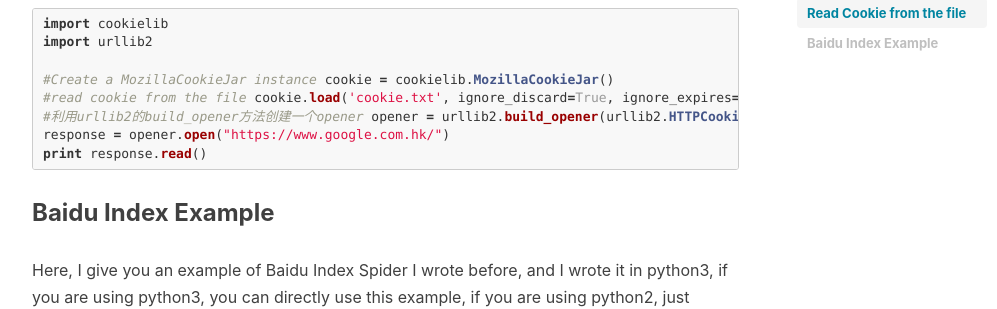
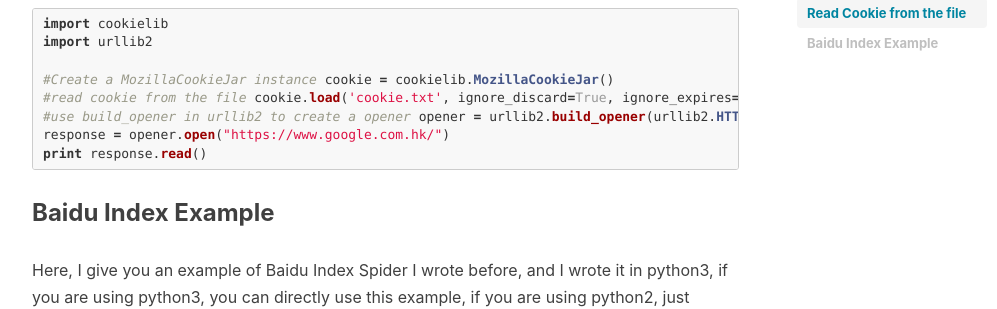
Before and after one commit to CodingMrWang/codingmrwang.github.io, a Jekyll site: the page built from _posts/2018-07-14-Cookie.md, in a window 1280 px wide and 900 px high, scrolled down 1740 px. Shown: the part 151-460 px from the top of the window, without its empty margins (233-1230 px from the left). Built offline with Jekyll 4.4.1, drawn with Linux system fonts in a browser that asks for light colours; nearby versions of some CDN libraries; comment, search, counter and statistics services are not loaded.

Commit message:
update second post

```diff
--- a/_posts/2018-07-14-Cookie.md
+++ b/_posts/2018-07-14-Cookie.md
@@ -82,7 +82,7 @@ import urllib2
 cookie = cookielib.MozillaCookieJar()
 #read cookie from the file
 cookie.load('cookie.txt', ignore_discard=True, ignore_expires=True)
-#利用urllib2的build_opener方法创建一个opener
+#use build_opener in urllib2 to create a opener
 opener = urllib2.build_opener(urllib2.HTTPCookieProcessor(cookie))
 response = opener.open("https://www.google.com.hk/")
 print response.read()
```
